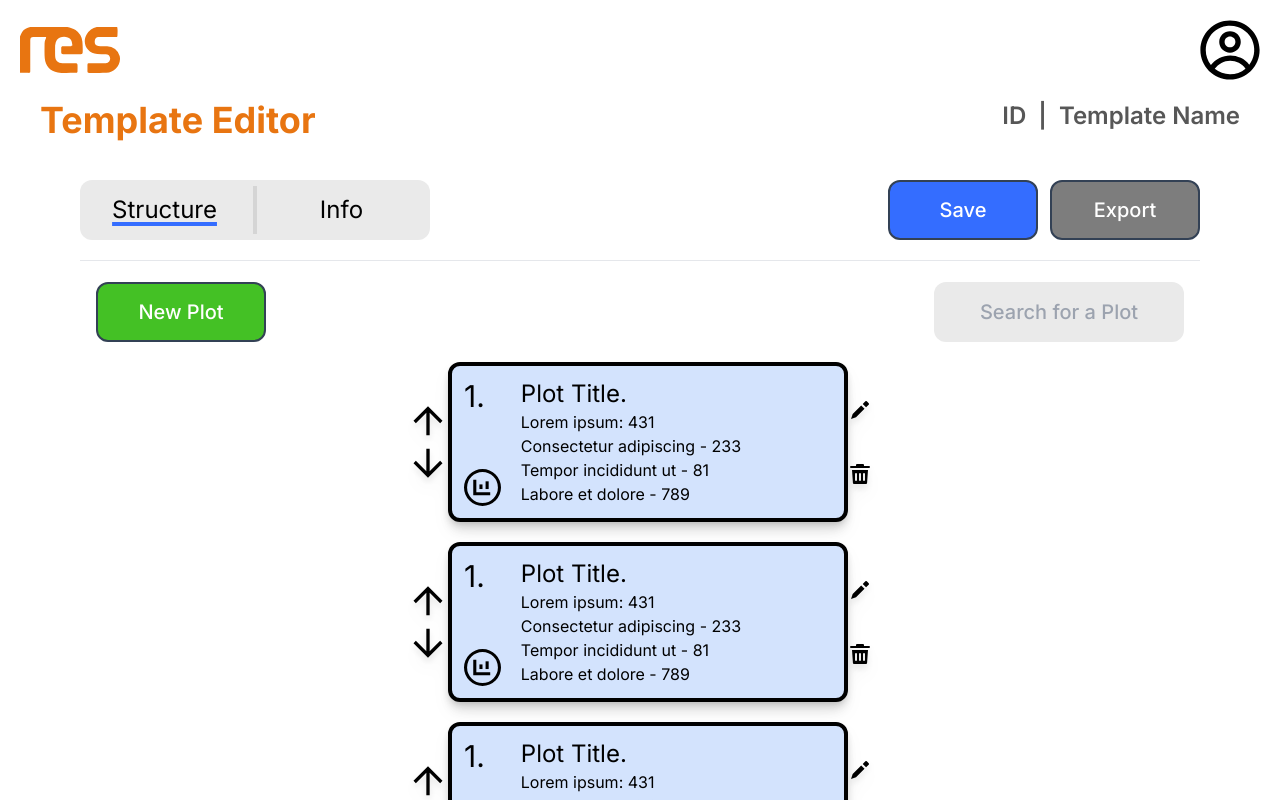
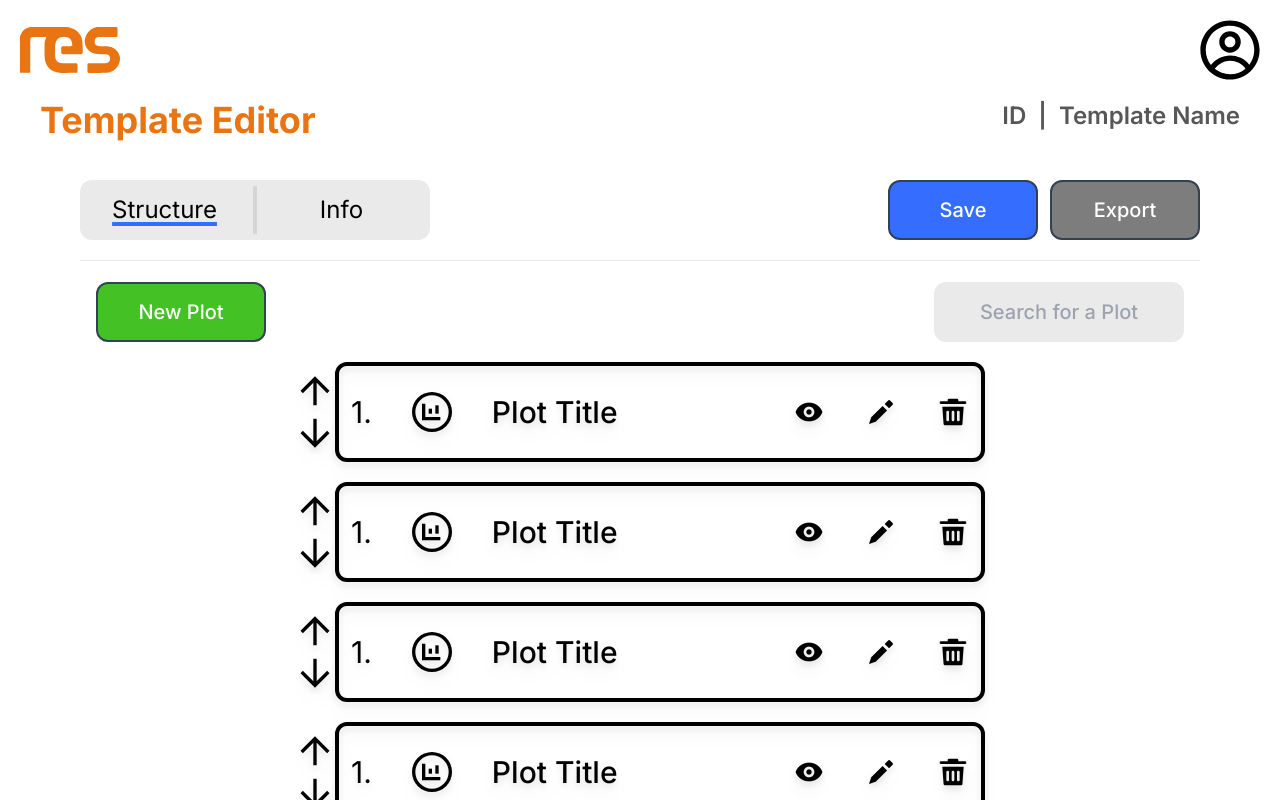
Before and after one commit to mrjoe3012/sh34-main, a Next.js app in the folder frontend/sh34/: page /pages/template-page in a window 1280 px wide. Shown: the top 800 px of the page. Built offline with nearby package versions, Linux system fonts and the light colour scheme.

Commit message:
Altered Template Page Plot Element Design

```diff
--- a/frontend/sh34/src/app/components/template-page-components/structure-page-components/PlotElement.tsx
+++ b/frontend/sh34/src/app/components/template-page-components/structure-page-components/PlotElement.tsx
@@ -8,8 +8,13 @@ import PieChart from "./../../../images/pie-chart.svg"
 import ScatterGraph from "./../../../images/scatter-graph.svg"
 import EditIcon from "./../../../images/edit-icon.svg"
 import Link from 'next/link';
+import Eye from "./../../../images/eye.png"
 
-export const PlotElement = () => {
+interface PlotElementProps {
+  backgroundColour: string;
+}
+
+export const PlotElement = (props: PlotElementProps) => {
     return(
         <div className='flex text-black drop-shadow-lg	' >
 
@@ -20,32 +25,18 @@ export const PlotElement = () => {
           </div>
 
           {/* The plot box div */}
-          <div className='flex gap-x-5 w-[400px] bg-[#D3E3FD] p-3 rounded-xl border-4 border-black shadow-lg'>
-
-            <div className='flex flex-col w-[10%]'>
+          <div className={`flex gap-x-10 justify-between items-center w-[650px] h-[100px] ${props.backgroundColour} p-3 rounded-xl border-4 border-black`}>
               <p className='text-3xl'> 1. </p>
-              <Image src={BarGraph} alt='BarGraph' className='w-10 mt-auto'/>
-            </div>
-
-            <div className='flex flex-col '>
-              <h1 className='text-2xl'> Plot Title. </h1>
-              <div>
-                <p> Lorem ipsum: 431 </p>
-                <p> Consectetur adipiscing - 233 </p>
-                <p> Tempor incididunt ut - 81 </p>
-                <p> Labore et dolore - 789 </p>
+              <Image src={BarGraph} alt='BarGraph' className='w-10  '/>
+              <h1 className='text-3xl h-fit flex-grow font-medium'> Plot Title </h1>
+              <div className='flex gap-x-10'>
+                <Image src={Eye} alt='Preview' className='w-8 h-8'/>
+                <Image src={EditIcon} alt="EditIcon" className='w-8 h-8'/>
+                <Image src={TrashIcon} alt='TrashIcon' className='w-8 h-8'/>
               </div>
-            </div>
 
           </div>
 
-          {/* The Edit Plot Button */}
-          <div className='flex flex-col justify-center items-center gap-y-10'>
-            <Link href="/pages/graph-editor">
-              <Image src={EditIcon} alt="EditIcon" />
-            </Link>
-            <Image src={TrashIcon} alt='TrashIcon' className=''/>
-          </div>
 
 
         </div>
--- a/frontend/sh34/src/app/components/template-page-components/structure-page-components/StructurePage.tsx
+++ b/frontend/sh34/src/app/components/template-page-components/structure-page-components/StructurePage.tsx
@@ -17,9 +17,23 @@ export const StructurePage = () => {
             </div>
 
             <div className='flex flex-col gap-y-5 items-center'>
-                {[...Array(numPlots)].map((e, i) => <PlotElement key={i} />)}
+
+                {/* <PlotElement backgroundColour="bg-[#7FC6A4]"  />
+                <PlotElement backgroundColour="bg-[#56BBF5]"  />
+                <PlotElement backgroundColour="bg-[#E76F51]"  />
+                <PlotElement backgroundColour="bg-[#7FC6A4]"  />
+                <PlotElement backgroundColour="bg-[#7FC6A4]"  />
+                <PlotElement backgroundColour="bg-[#56BBF5]"  />
+                <PlotElement backgroundColour="bg-[#E76F51]"  /> */}
+                <PlotElement backgroundColour="border-[#7FC6A4]"  />
+                <PlotElement backgroundColour="border-[#56BBF5]"  />
+                <PlotElement backgroundColour="border-[#E76F51]"  />
+                <PlotElement backgroundColour="border-[#7FC6A4]"  />
+                <PlotElement backgroundColour="border-[#7FC6A4]"  />
+                <PlotElement backgroundColour="border-[#E76F51]"  />
+                <PlotElement backgroundColour="border-[#56BBF5]"  />
+
             </div>
-
         </div>
       )
 
```
Also changed, not shown: frontend/sh34/src/app/images/eye.png (added).
